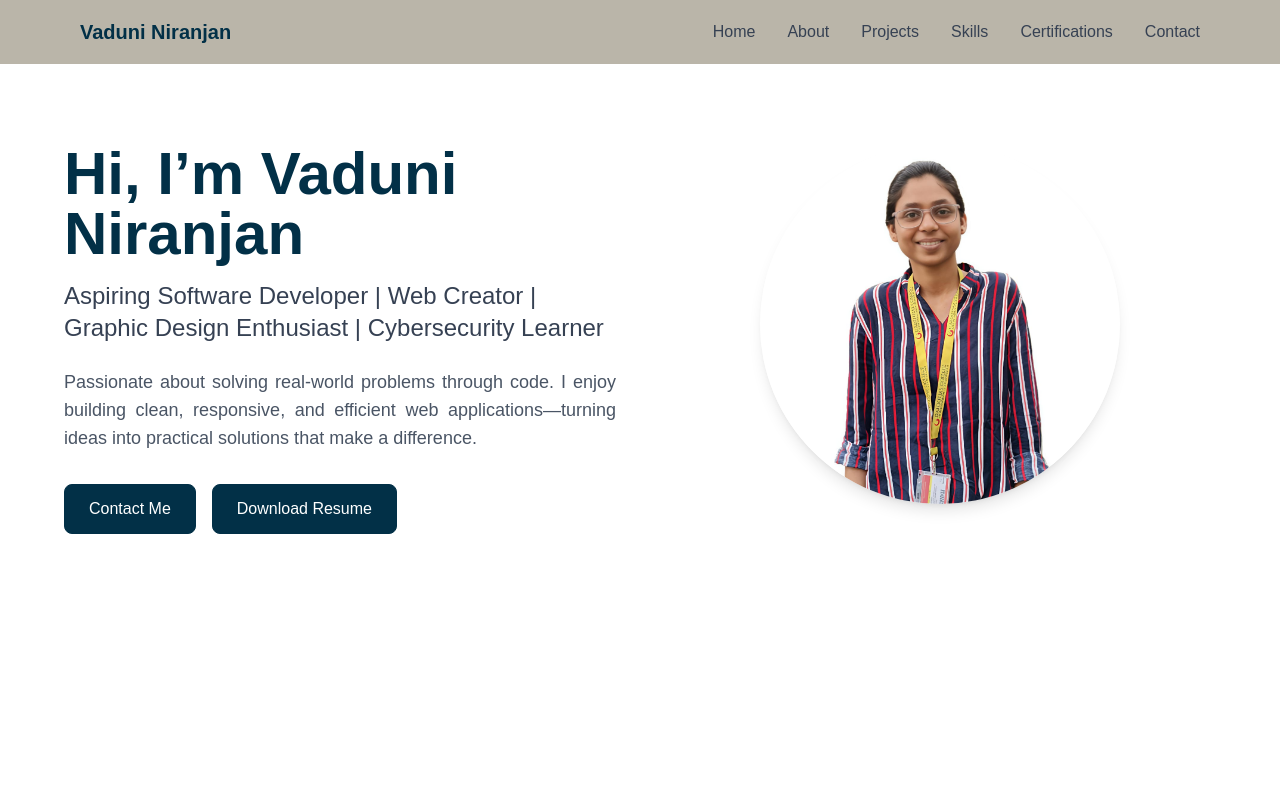
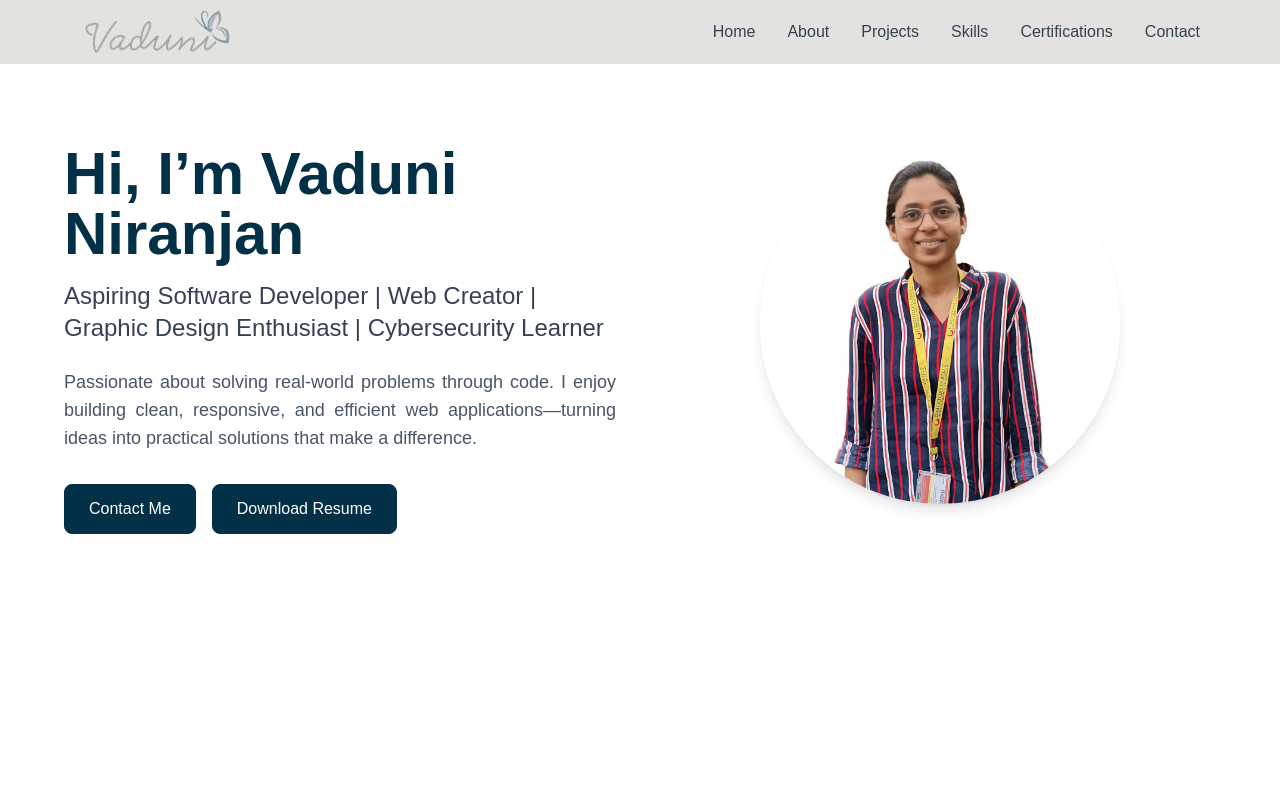
Before and after one commit to Vaduni/Portfolio, a Next.js app: page / in a window 1280 px wide. Shown: the top 800 px of the page. Built offline with nearby package versions, Linux system fonts and the light colour scheme.

Commit message:
Added logo in Navbar

```diff
--- a/src/components/Navbar.js
+++ b/src/components/Navbar.js
@@ -15,19 +15,22 @@ export default function Navbar() {
   return (
     <nav
       className={`fixed w-full z-50 top-0 left-0 transition-all duration-300 ${
-        isScrolled ? "bg-navbar-scrolled shadow-md" : "bg-transparent"
+        isScrolled ? "bg-[var(--color-navbar-scrolled)] shadow-md" : "bg-transparent"
       }`}
     >
       <div className="container mx-auto px-6 md:px-12 lg:px-20 flex justify-between items-center h-16">
-        <a href="#hero" className="text-xl font-bold text-primary">
-          Vaduni Niranjan
+        {/* Logo*/}
+        <a href="#hero" className="flex items-center gap-2 text-xl font-bold text-[var(--color-primary)]">
+          <img src="/logo.png" alt="Logo" className="w-40 h-25 object-contain" />
         </a>
+
+        {/* Navigation Links */}
         <ul className="hidden md:flex space-x-8 text-gray-700 font-medium">
           {["Home", "About", "Projects", "Skills", "Certifications", "Contact"].map((section) => (
             <li key={section}>
               <a
                 href={`#${section.toLowerCase()}`}
-                className="hover:text-primary transition-colors"
+                className="hover:text-[var(--color-primary)] transition-colors"
               >
                 {section}
               </a>
--- a/src/pages/_app.jsx
+++ b/src/pages/_app.jsx
@@ -1,4 +1,4 @@
-import "../styles/globals.css";
+import '../styles/globals.css';
 
 export default function App({ Component, pageProps }) {
   return <Component {...pageProps} />;
--- a/src/styles/globals.css
+++ b/src/styles/globals.css
@@ -1,19 +1,20 @@
 @import "tailwindcss";
 
 :root {
-  --background: #bab5a9;
+  --background: #e2e2df;
   --foreground: #023047;
-  --color-background: var(--background);
-  --color-foreground: var(--foreground);
-  --font-sans: var(--font-geist-sans);
-  --font-mono: var(--font-geist-mono);
-  --color-primary:var(--foreground)
+  --color-primary: #023047;
+  --color-navbar-scrolled: #d6e2e9;
+  --color-about-bg: #d6e2e9;
 }
 
 @media (prefers-color-scheme: dark) {
   :root {
     --background: #023047;
     --foreground: #bab5a9;
+    --color-primary: #bab5a9;
+    --color-navbar-scrolled: #023047;
+    --color-about-bg: #2a2e35;
   }
 }
 
--- a/tailwind.config.js
+++ b/tailwind.config.js
@@ -1,12 +1,11 @@
 /** @type {import('tailwindcss').Config} */
 module.exports = {
   content: ["./src/**/*.{js,ts,jsx,tsx}"],
-  safelist: ['bg-navbar-scrolled'],
   theme: {
     extend: {
       colors: {
         primary: "#023047",
-        'navbar-scrolled': "#c89f9c",
+
       },
     },
   },
```
Also changed, not shown: public/logo.png (added).
